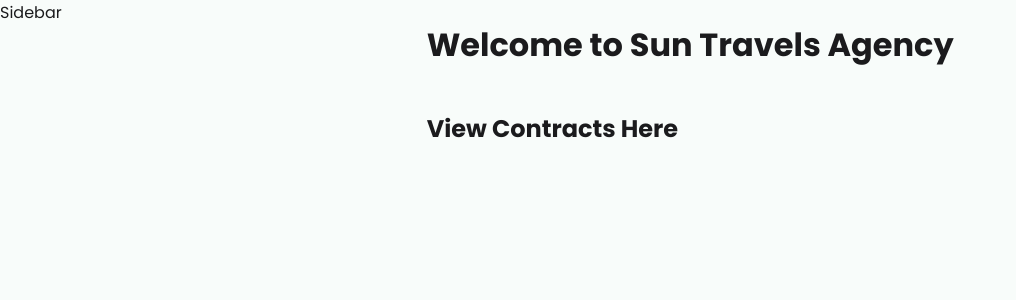
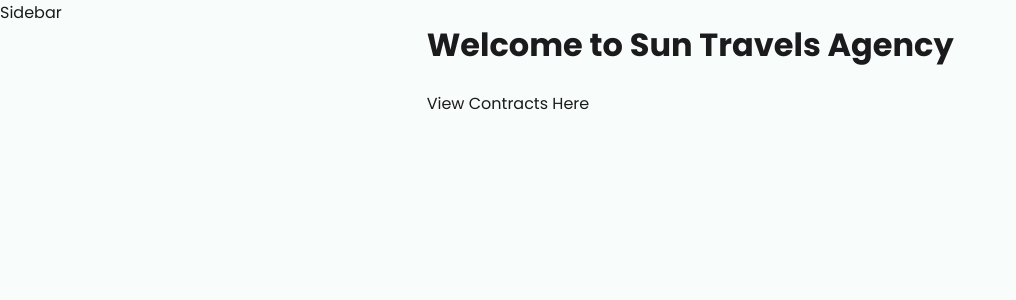
Before and after one commit to venuras/sun-travels-agency-application, an Angular app in the folder web-frontend/: page /dashboard/contracts in a window 1280 px wide. Shown: the top 300 px of the page, without its empty margins (0-1016 px from the left). Built offline with nearby package versions, Linux system fonts and the light colour scheme.

Commit message:
used paragraph instead of heading

```diff
--- a/web-frontend/src/app/features/dashboard/components/contract-view/contract-view.component.html
+++ b/web-frontend/src/app/features/dashboard/components/contract-view/contract-view.component.html
@@ -1,3 +1,3 @@
 <div>
-    <h2>View Contracts Here</h2>
+    <p>View Contracts Here</p>
 </div>
```
